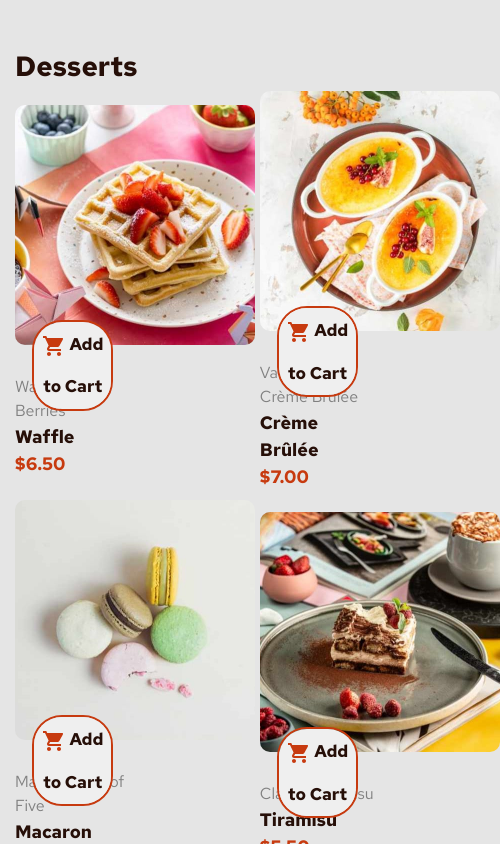
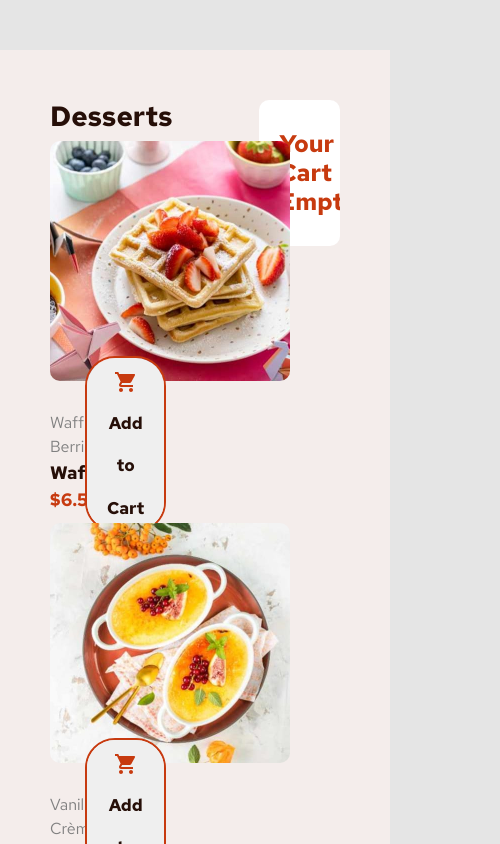
Before and after one commit to pelevinnn/jsm-shop, a Vue app: page / in a window 390 px wide. Shown: the top 844 px of the page, 500 px wide, since content can reach past the window. Built offline with nearby package versions, Linux system fonts and the light colour scheme.

Commit message:
fix(main):css

```diff
--- a/index.html
+++ b/index.html
@@ -1,4 +1,3 @@
-<<<<<<< HEAD
 <!DOCTYPE html>
 <html lang="en">
 <head>
@@ -16,6 +15,4 @@
     <script src="src/main.js"></script>
 </body>
 </html>
-=======
 <!doctype html><html lang="en"><head><meta charset="UTF-8"><meta name="viewport" content="width=device-width,initial-scale=1"><script src="https://cdn.jsdelivr.net/npm/bootstrap@5.3.7/dist/js/bootstrap.bundle.min.js" integrity="sha384-ndDqU0Gzau9qJ1lfW4pNLlhNTkCfHzAVBReH9diLvGRem5+R9g2FzA8ZGN954O5Q" crossorigin="anonymous"></script><link rel="icon" type="image/png" sizes="32x32" href="assets/images/favicon-32x32.png"><link href="https://cdn.jsdelivr.net/npm/bootstrap@5.3.7/dist/css/bootstrap.min.css" rel="stylesheet" integrity="sha384-LN+7fdVzj6u52u30Kp6M/trliBMCMKTyK833zpbD+pXdCLuTusPj697FH4R/5mcr" crossorigin="anonymous"><link rel="stylesheet" href="css/style.css"><title>Frontend Mentor | Product list with cart</title><script defer="defer" src="js/chunk-vendors.901b6b52.js"></script><script defer="defer" src="js/app.4d137f97.js"></script><link href="css/app.86ad1bc0.css" rel="stylesheet"></head><body><div id="app"></div></body></html>
->>>>>>> 4c64899160859626c180fdca9800b1b92e54e8f7
--- a/public/css/style.css
+++ b/public/css/style.css
@@ -30,7 +30,7 @@ body {
     max-width: 1200px;
     width: 100%;
     margin: 0 auto;
-    padding: 0 15px;
+    padding: 50px 0;
 }
 .red-text{
     color: hsl(14, 86%, 42%)
@@ -64,3 +64,7 @@ body {
 .darkgrey-color{
     color: #3a3838;
 }
+#app{
+    background-color: hsl(13, 31%, 94%);
+    padding: 50px;
+}
--- a/src/App.vue
+++ b/src/App.vue
@@ -1,6 +1,6 @@
 <template>
   <div class="row">
-    <div class="col-md-8">
+    <div class="col-8">
       <h1 class="dark-color">Desserts</h1>
       <div class="items">
         <app-item
@@ -12,7 +12,7 @@
         ></app-item>
       </div>
     </div>
-    <div class="col-md-4">
+    <div class="col-4">
       <the-cart
         :cart-items="cartItems"
         :total-price="totalPrice"
@@ -184,9 +184,6 @@
     flex-wrap: wrap;
     gap: 10px;
   }
-  .row{
-    margin-top: 50px;
-  }
   h1{
     font-weight: bold;
   }
--- a/src/components/AppButton.vue
+++ b/src/components/AppButton.vue
@@ -102,4 +102,20 @@ import {defineProps, defineEmits, inject, computed} from "vue"
   display: flex;
   justify-content: end;
 }
+@media(max-width: 992px){
+  .button-wrap{
+    width: 100%;
+  }
+  .button-wrap button{
+    padding-left: 20px;
+    padding-right: 20px;
+  }
+  .button-quantity{
+    width: 165px;
+  }
+  .button-quantity > button{
+    padding-left: 0px;
+    padding-right: 0px;
+  }
+}
 </style>
--- a/src/components/AppItem.vue
+++ b/src/components/AppItem.vue
@@ -61,4 +61,13 @@ import {defineProps, defineEmits} from "vue"
     margin-top: 30px;
     font-size: 16px;
   }
+  @media(max-width: 992px){
+    .item{
+      width: 48%;
+    }
+    .item-button{
+      width: auto;
+      left: 35px;
+    }
+  }
 </style>
--- a/src/components/TheCart.vue
+++ b/src/components/TheCart.vue
@@ -91,4 +91,16 @@
     background-color: white;
     color: hsl(14, 86%, 42%);
   }
+  @media(max-width: 992px){
+    .cart-wrapper h2{
+      font-size: 24px;
+      margin-bottom: 0;
+    }
+    .cart-price > div{
+      font-size: 24px;
+    }
+    .cart-delivery{
+      font-size: 12px;
+    }
+  }
 </style>
```
